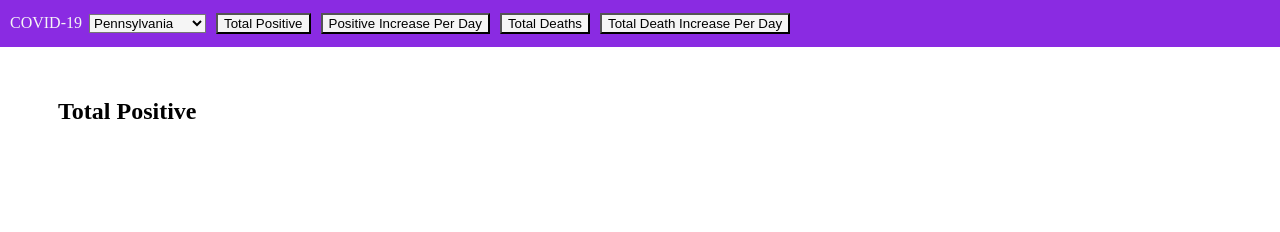
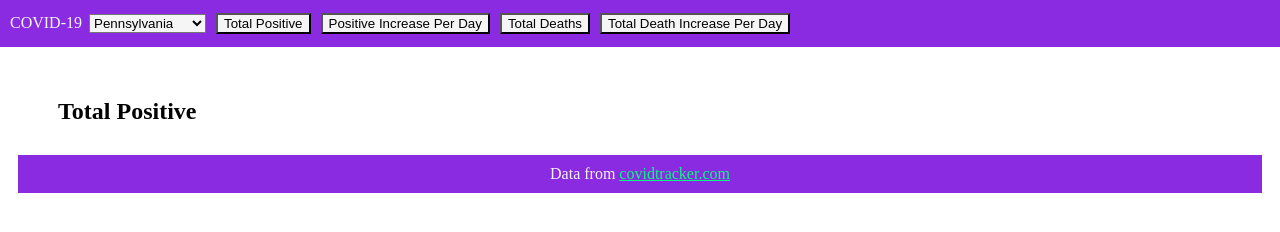
Before and after one commit to jneill2/COVID-GRAPH, a plain HTML site: page index.html in a window 1280 px wide. Drawn offline with Linux system fonts and the light colour scheme; no server answers.

Commit message:
footer, window resize

```diff
--- a/index.css
+++ b/index.css
@@ -40,3 +40,13 @@ h2 {
     background-color: blue;
     vertical-align: middle;
 }
+#footer {
+    text-align: center;
+    color: whitesmoke;
+    background-color: blueviolet;
+    padding: 10px;
+    margin: 10px;
+}
+#footer a {
+    color: springgreen;
+}
--- a/index.html
+++ b/index.html
@@ -19,6 +19,7 @@
     </div>
     <h2 id="filter">Total Positive</h2>
     <div id="chart"></div>
+    <div id="footer">Data from <a href="https://covidtracking.com/api">covidtracker.com</a></div>
 </body>
 <script src="index.js"></script>
 </html>
```
